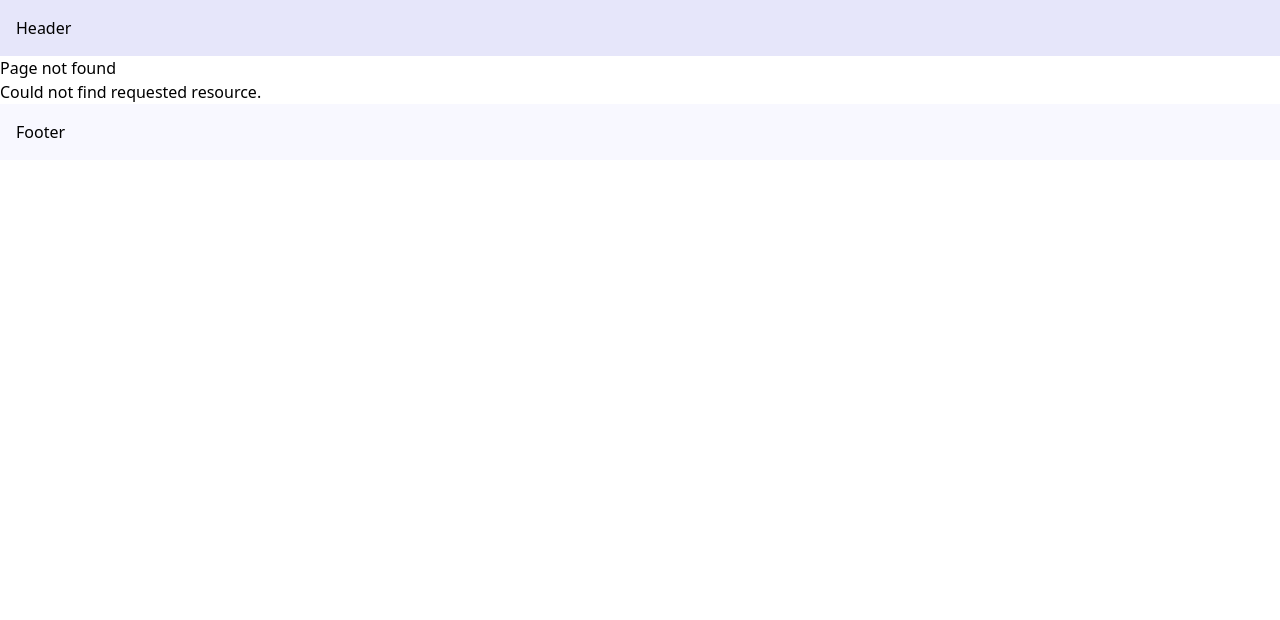
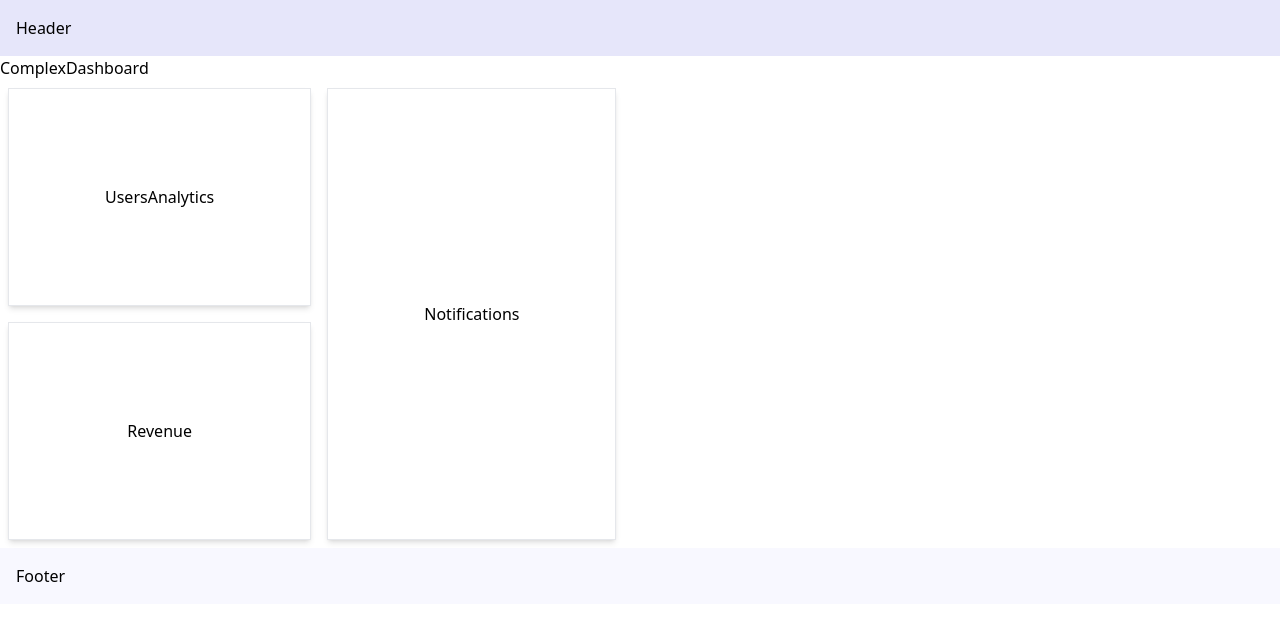
Before and after one commit to rsshonjoydas/nextjs, a Next.js app: page /complex-dashboard in a window 1280 px wide. Before the commit this address had no page. Shown: the top 620 px of the page. Built offline with nearby package versions, Linux system fonts and the light colour scheme.

Commit message:
parallel routes

```diff
--- /dev/null
+++ b/src/app/complex-dashboard/@notifications/page.tsx
@@ -0,0 +1,7 @@
+import { Card } from '@/components/card';
+
+const Notifications = () => {
+  return <Card>Notifications</Card>;
+};
+
+export default Notifications;
--- /dev/null
+++ b/src/app/complex-dashboard/@revenue/page.tsx
@@ -0,0 +1,7 @@
+import { Card } from '@/components/card';
+
+const RevenueMetrics = () => {
+  return <Card>Revenue</Card>;
+};
+
+export default RevenueMetrics;
--- /dev/null
+++ b/src/app/complex-dashboard/@users/page.tsx
@@ -0,0 +1,7 @@
+import { Card } from '@/components/card';
+
+const UsersAnalytics = () => {
+  return <Card>UsersAnalytics</Card>;
+};
+
+export default UsersAnalytics;
--- /dev/null
+++ b/src/app/complex-dashboard/layout.tsx
@@ -0,0 +1,26 @@
+const ComplexDashboardLayout = ({
+  children,
+  users,
+  revenue,
+  notifications,
+}: {
+  children: React.ReactNode;
+  users: React.ReactNode;
+  revenue: React.ReactNode;
+  notifications: React.ReactNode;
+}) => {
+  return (
+    <>
+      <div>{children}</div>
+      <div className='flex'>
+        <div className='flex flex-col'>
+          <div>{users}</div>
+          <div>{revenue}</div>
+        </div>
+        <div className='flex flex-1'>{notifications}</div>
+      </div>
+    </>
+  );
+};
+
+export default ComplexDashboardLayout;
--- /dev/null
+++ b/src/app/complex-dashboard/page.tsx
@@ -0,0 +1,5 @@
+const ComplexDashboard = () => {
+  return <div>ComplexDashboard</div>;
+};
+
+export default ComplexDashboard;
--- /dev/null
+++ b/src/components/card.tsx
@@ -0,0 +1,9 @@
+import React from 'react';
+
+export const Card = ({ children }: { children: React.ReactNode }) => {
+  return (
+    <div className='flex justify-center items-center border shadow-md m-2 p-24'>
+      {children}
+    </div>
+  );
+};
```
